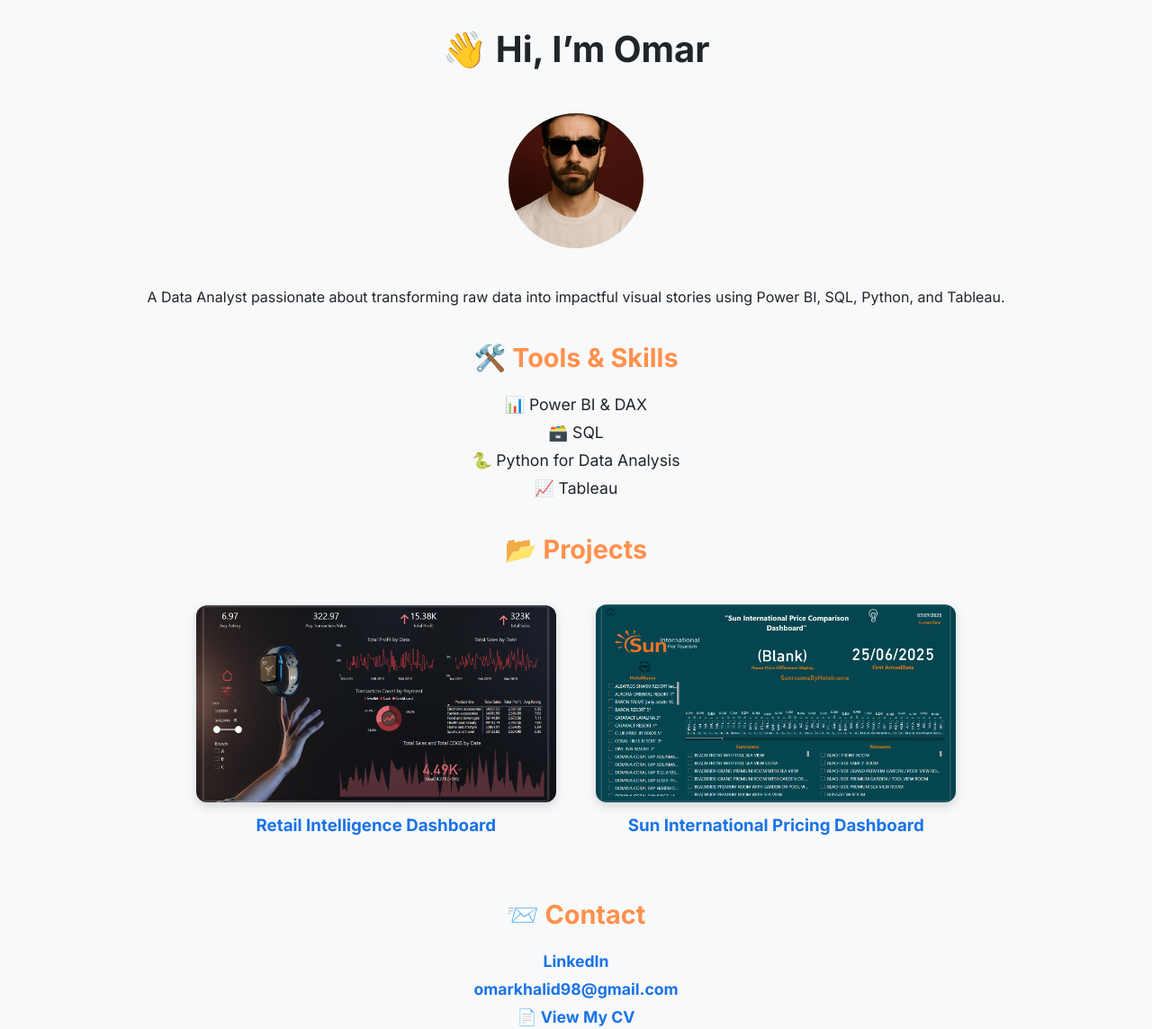
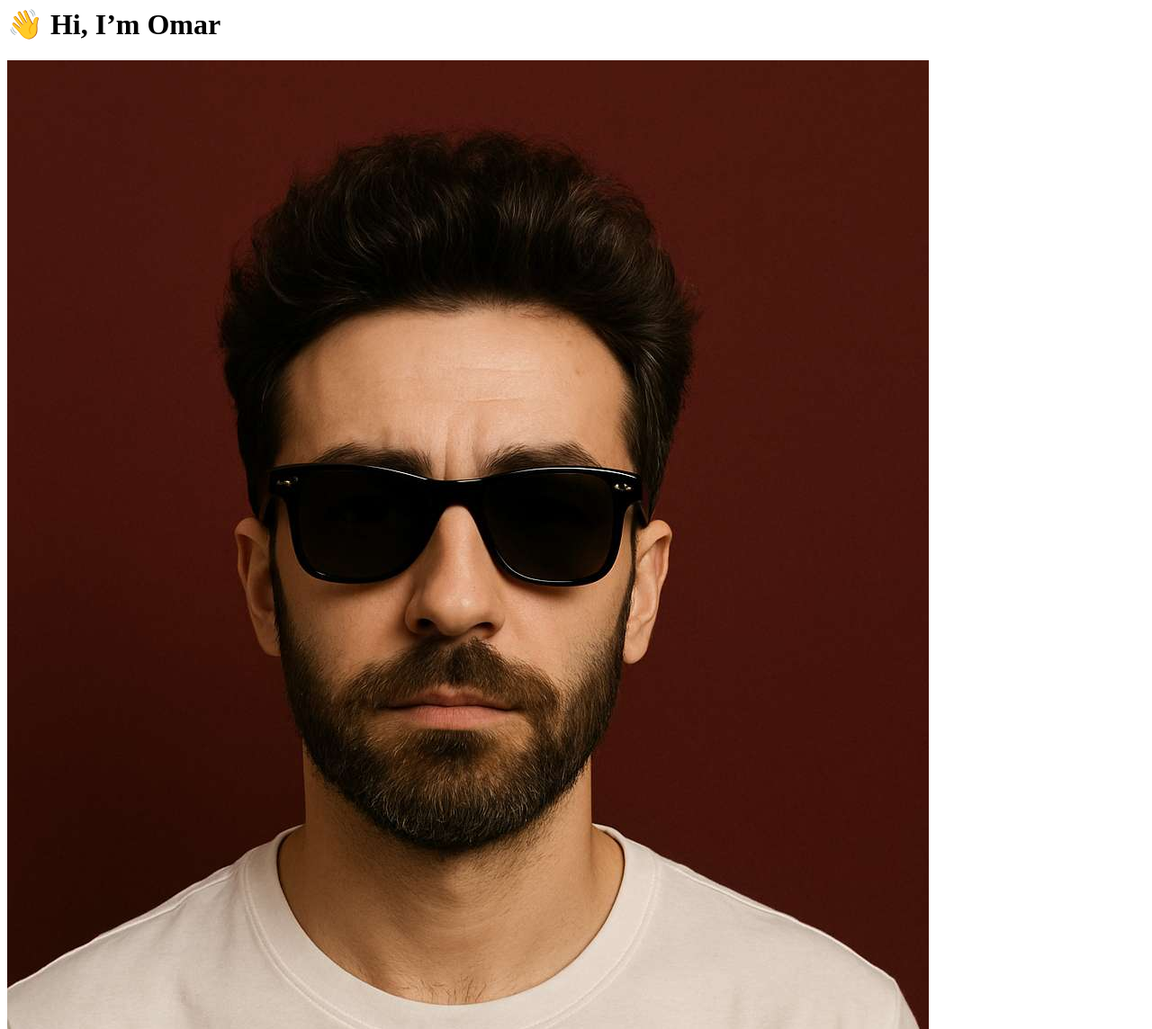
Before and after one commit to Omarkhaliid98/omarkhaliid98.github.io, a plain HTML site: page index.html in a window 1280 px wide. Shown: the top 1144 px of the page at 90% size. Drawn offline with Linux system fonts and the light colour scheme.

Commit message:
Update index.html

```diff
--- a/index.html
+++ b/index.html
@@ -1,128 +1,43 @@
-<!DOCTYPE html>
-<html lang="en">
-
-<head>
-  <meta charset="UTF-8">
-  <meta name="viewport" content="width=device-width, initial-scale=1.0">
-  <title>Omar Khalid | Data Analyst Portfolio</title>
-  <link rel="stylesheet" href="https://fonts.googleapis.com/css2?family=Inter:wght@400;700&display=swap">
-  <style>
-    body {
-      margin: 0;
-      padding: 0;
-      font-family: 'Inter', sans-serif;
-      background-color: #f8f9fa;
-      color: #212529;
-      text-align: center;
-    }
-
-    h1 {
-      margin-top: 30px;
-      font-size: 2.5em;
-    }
-
-    h2 {
-      margin-top: 40px;
-      font-size: 1.8em;
-      color: #ff914d;
-    }
-
-    h3 {
-      margin: 10px 0;
-    }
-
-    img.profile-pic {
-      border-radius: 50%;
-      width: 150px;
-      height: 150px;
-      object-fit: cover;
-      margin-top: 20px;
-    }
-
-    .section {
-      margin: 40px 0;
-    }
-
-    .skills-list,
-    .contact-list {
-      list-style: none;
-      padding: 0;
-      margin: 20px auto;
-      max-width: 400px;
-    }
-
-    .skills-list li,
-    .contact-list li {
-      margin: 10px 0;
-      font-size: 1.1em;
-    }
-
-    .project {
-      display: inline-block;
-      margin: 20px;
-      text-align: center;
-      max-width: 400px;
-    }
-
-    .project img {
-      width: 100%;
-      border-radius: 12px;
-      box-shadow: 0 4px 12px rgba(0, 0, 0, 0.15);
-    }
-
-    a {
-      text-decoration: none;
-      color: #1a73e8;
-      font-weight: 600;
-    }
-
-    a:hover {
-      text-decoration: underline;
-    }
-  </style>
-</head>
-
 <body>
     <h1>👋 Hi, I’m Omar</h1>
     <img src="omar-profile.jpg.jpg" alt="Omar Khalid" class="profile-pic">
-  <p class="section">A Data Analyst passionate about transforming raw data into impactful visual stories using Power BI, SQL, Python, and Tableau.</p>
+    <p class="section">
+        A Data Analyst passionate about transforming raw data into impactful visual stories using Power BI, SQL, Python, and Tableau.
+    </p>
 
     <div class="section">
-    <h2>🛠️ Tools & Skills</h2>
+        <h2>🛠️ <span style="color:#ff914d;">Tools & Skills</span></h2>
         <ul class="skills-list">
             <li>📊 Power BI & DAX</li>
-      <li>🗃️ SQL</li>
+            <li>🧮 SQL</li>
             <li>🐍 Python for Data Analysis</li>
             <li>📈 Tableau</li>
         </ul>
     </div>
 
     <div class="section">
-    <h2>📂 Projects</h2>
+        <h2>📂 <span style="color:#ff914d;">Projects</span></h2>
 
         <div class="project">
             <a href="https://github.com/Omarkhaliid98/Retail-Intelligence-Dashboard" target="_blank">
-        <img src="retail_cover.jpg.png" alt="Retail Intelligence Dashboard">
+                <img src="retail_cover.jpg.png" alt="Retail Intelligence Dashboard" width="350px">
                 <h3>Retail Intelligence Dashboard</h3>
             </a>
         </div>
 
         <div class="project">
             <a href="https://github.com/Omarkhaliid98/Sun-International-Pricing-Dashboard" target="_blank">
-        <img src="sun_cover.png" alt="Sun International Pricing Dashboard">
+                <img src="sun_cover.png" alt="Sun International Pricing Dashboard" width="350px">
                 <h3>Sun International Pricing Dashboard</h3>
             </a>
         </div>
     </div>
 
     <div class="section">
-    <h2>📨 Contact</h2>
+        <h2>📬 <span style="color:#ff914d;">Contact</span></h2>
         <ul class="contact-list">
             <li><a href="https://www.linkedin.com/in/omarkhaliid/" target="_blank">LinkedIn</a></li>
-      <li><a href="mailto:omarkhalid98@gmail.com">omarkhalid98@gmail.com</a></li>
-      <li><a href="omar-cv.pdf" target="_blank">📄 View My CV</a></li>
+            <li><a href="mailto:omarkhaliid98@gmail.com">omarkhaliid98@gmail.com</a></li>
         </ul>
     </div>
 </body>
-
-</html>
```
Lines whose indentation alone changed are shown as unchanged.
